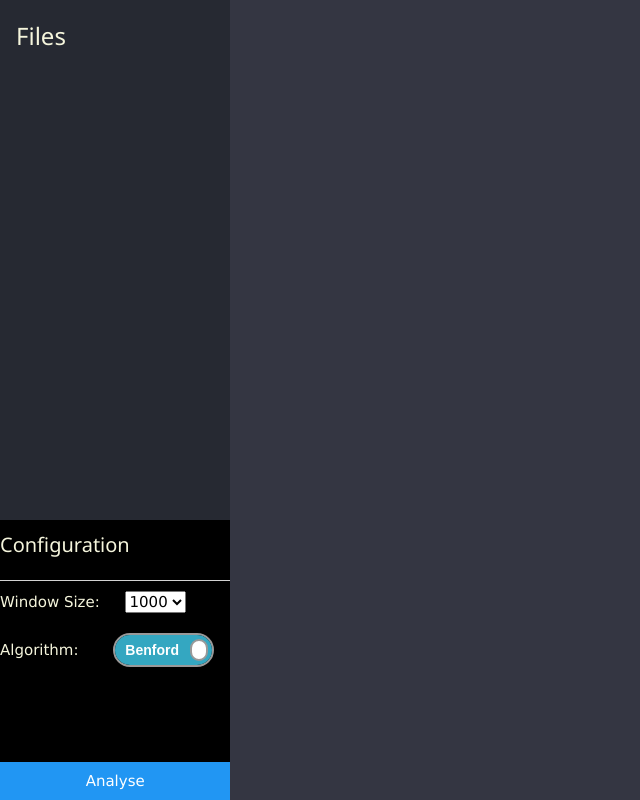
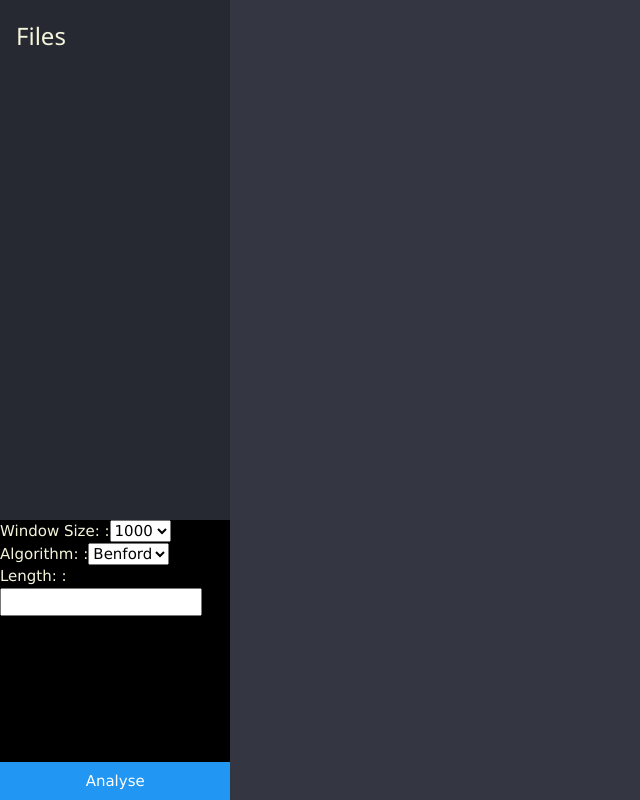
Before and after one commit to kshannoninnes/hyprfire, a Django app: template src/hyprfire/hyprfire_app/templates/hyprfire_app/index.html in a window 1280 px wide. Shown: the whole page, without its empty margins (0-640 px from the left). Run offline with Django 3.2, Linux system fonts and the light colour scheme; the template is opened without the code that fills it: values that come from a table or form of the project are taken from there, others are empty; some libraries are stand-ins or nearby versions.

Commit message:
Added forms to handle analyse rather than pure css/html

```diff
--- /dev/null
+++ b/src/hyprfire/hyprfire_app/forms.py
@@ -0,0 +1,18 @@
+from django import forms
+
+WINDOW_SIZES = [
+    (1000, '1000'),
+    (2000, '2000'),
+]
+
+ALGORITHMS = [
+    ('Benford', 'Benford'),
+    ('Zipf', 'Zipf'),
+]
+
+
+class AnalyseForm(forms.Form):
+    window = forms.CharField(label="Window Size: ", widget=forms.Select(choices=WINDOW_SIZES))
+    algorithm = forms.CharField(label="Algorithm: ", widget=forms.Select(choices=ALGORITHMS))
+    length = forms.CharField(label="Length: ", widget=forms.TextInput(
+        attrs={'class': 'form-control', 'autocomplete': 'off', 'pattern': '[0-9]+', 'title': 'Enter numbers Only '}))
--- a/src/hyprfire/hyprfire_app/static/hyprfire_app/page-style.css
+++ b/src/hyprfire/hyprfire_app/static/hyprfire_app/page-style.css
@@ -55,52 +55,3 @@
     vertical-align: middle;
     margin-right: 30px;
 }
-.onoffswitch {
-    position: relative; width: 101px;
-    display: inline-block;
-    vertical-align: middle;
- /*   margin-left: 110px;*/
-    -webkit-user-select:none; -moz-user-select:none; -ms-user-select: none;
-
-}
-.onoffswitch-checkbox {
-    display: none;
-}
-.onoffswitch-label {
-    display: block; overflow: hidden; cursor: pointer;
-    border: 2px solid #999999; border-radius: 20px;
-}
-.onoffswitch-inner {
-    display: block; width: 200%; margin-left: -100%;
-    transition: margin 0.3s ease-in 0s;
-}
-.onoffswitch-inner:before, .onoffswitch-inner:after {
-    display: block; float: left; width: 50%; height: 30px; padding: 0; line-height: 30px;
-    font-size: 14px; color: white; font-family: Trebuchet, Arial, sans-serif; font-weight: bold;
-    box-sizing: border-box;
-}
-.onoffswitch-inner:before {
-    content: "Benford";
-    padding-left: 10px;
-    background-color: #34A7C1; color: #FFFFFF;
-}
-.onoffswitch-inner:after {
-    content: "Zipf";
-    padding-right: 10px;
-    background-color: #0CF032; color: #FFFFFF;
-    text-align: right;
-}
-.onoffswitch-switch {
-    display: block; width: 18px; margin: 6px;
-    background: #FFFFFF;
-    position: absolute; top: 0; bottom: 0;
-    right: 67px;
-    border: 2px solid #999999; border-radius: 20px;
-    transition: all 0.3s ease-in 0s;
-}
-.onoffswitch-checkbox:checked + .onoffswitch-label .onoffswitch-inner {
-    margin-left: 0;
-}
-.onoffswitch-checkbox:checked + .onoffswitch-label .onoffswitch-switch {
-    right: 0px;
-}
--- a/src/hyprfire/hyprfire_app/templates/hyprfire_app/index.html
+++ b/src/hyprfire/hyprfire_app/templates/hyprfire_app/index.html
@@ -23,22 +23,11 @@
         {% endfor %}
         </ul>
         <div class="button-panel">
-            <h4 class="underlinexyz">Configuration</h4>
-            <label>Window Size: </label>
-            <select class="windowSizes" id="windowSizes">
-                <option>1000</option>
-                <option>2000</option>
-            </select>
-
-            <label class="algorithm">Algorithm: </label>
-            <div class="onoffswitch">
-                <input type="checkbox" name="onoffswitch" class="onoffswitch-checkbox" id="myonoffswitch" checked>
-                <label class="onoffswitch-label" for="myonoffswitch">
-                    <span class="onoffswitch-inner"></span>
-                    <span class="onoffswitch-switch"></span>
-                </label>
-            </div>
-            <button class="w3-btn w3-block hf_btn w3-blue" onclick="analyse()">Analyse</button>
+            <form action="/analyse/" method="POST">
+                {% csrf_token %}
+                {{ form }}
+                <input type="submit" class="w3-btn w3-block hf_btn w3-blue" value="Analyse">
+            </form>
         </div>
     </div>
 
```
Also changed, not shown: src/hyprfire/hyprfire_app/views.py (+14 -0 lines).
